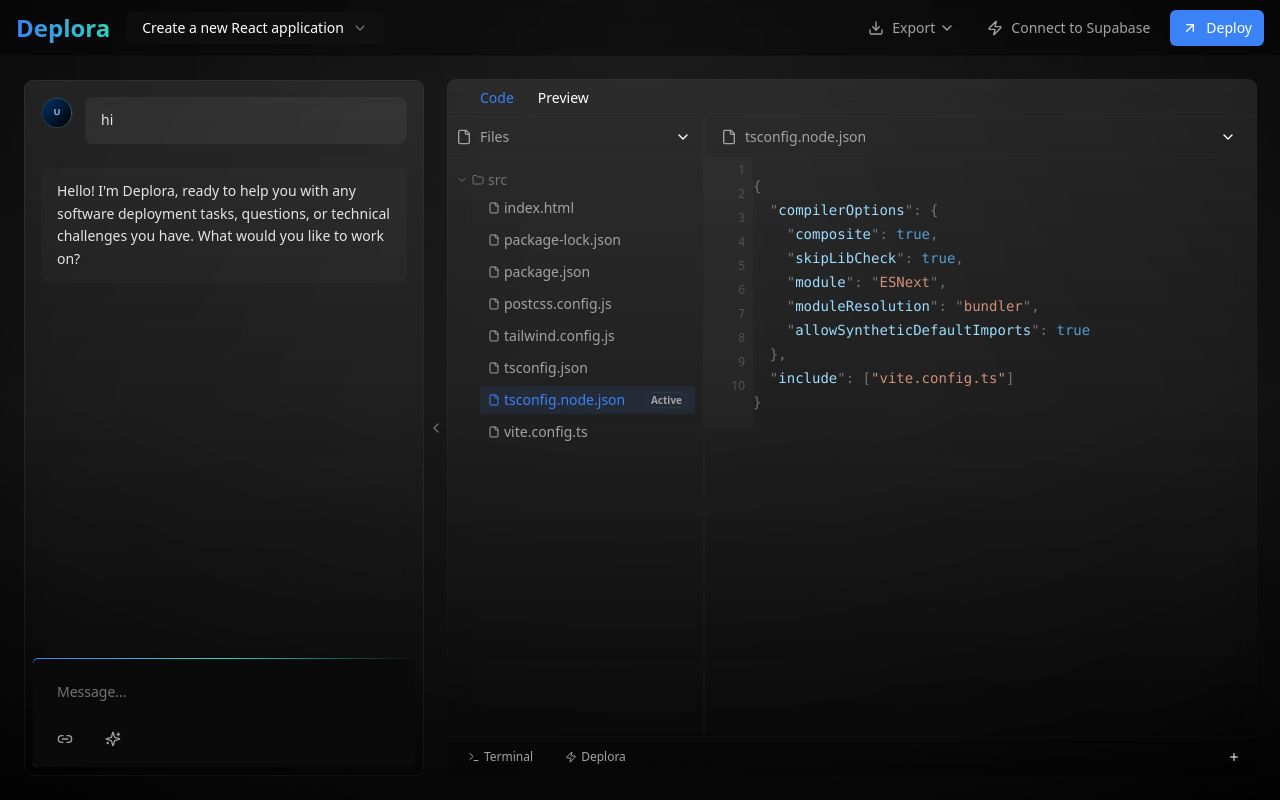
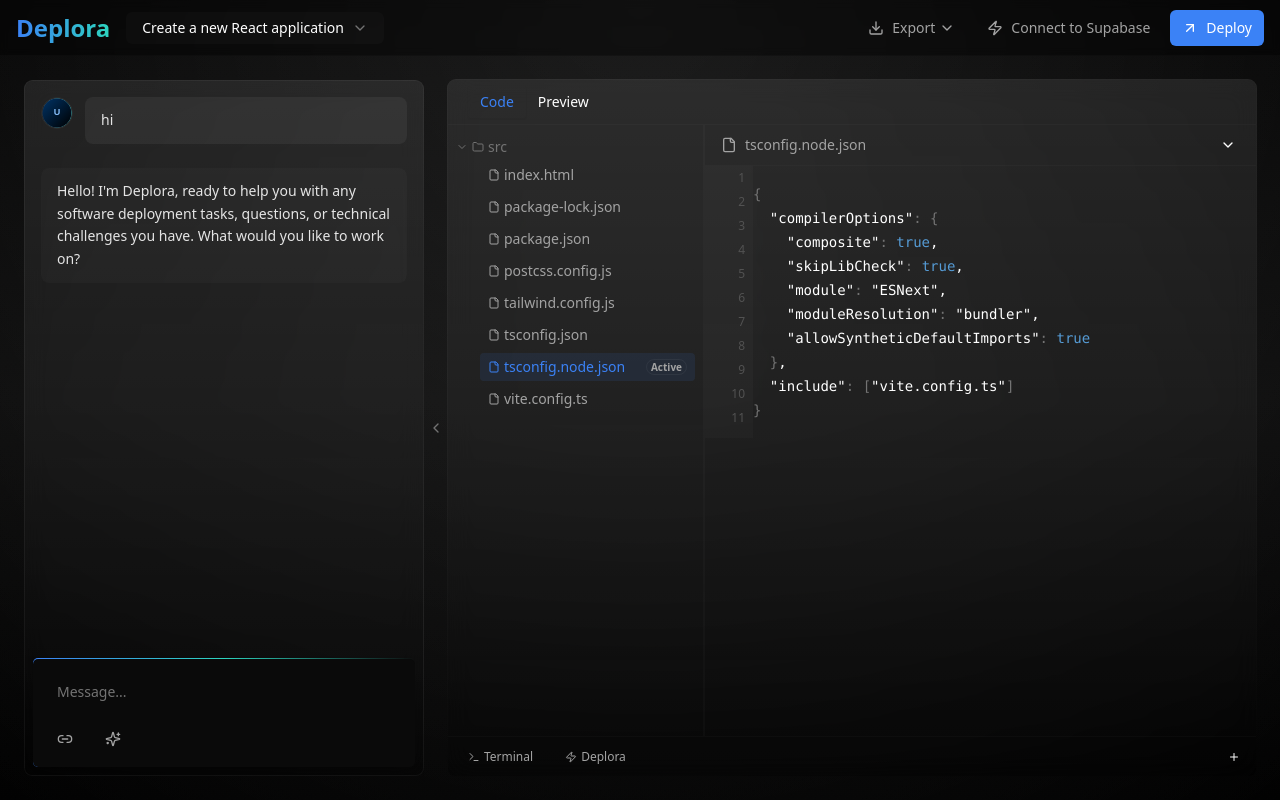
Before and after one commit to Deplora-Tech/int-deplora-web, a Next.js app: page / in a window 1280 px wide. Both pictures are taken after typing "Sample" into the empty fields and a click on the button "Create a docs site with Vitepress". Built offline with nearby package versions, Linux system fonts and the light colour scheme.

Commit message:
updated code editor

```diff
--- a/src/app/components/code-editor.tsx
+++ b/src/app/components/code-editor.tsx
@@ -1,18 +1,108 @@
-"use client"
+"use client";
 
-import { Badge } from "@/app/components/ui/badge"
-import { Button } from "@/app/components/ui/button"
-import { ScrollArea } from "@/app/components/ui/scroll-area"
-import { Separator } from "@/app/components/ui/separator"
-import { Tabs, TabsContent, TabsList, TabsTrigger } from "@/app/components/ui/tabs"
-import { ChevronDown, ChevronRight, FileIcon, FolderIcon, Plus, Terminal, Zap } from 'lucide-react'
+import React, { useState } from "react";
+import { Badge } from "@/app/components/ui/badge";
+import { Button } from "@/app/components/ui/button";
+import { ScrollArea } from "@/app/components/ui/scroll-area";
+import {
+  Tabs,
+  TabsContent,
+  TabsList,
+  TabsTrigger,
+} from "@/app/components/ui/tabs";
+import {
+  ChevronDown,
+  ChevronRight,
+  FileIcon,
+  FolderIcon,
+  Terminal,
+  Zap,
+  Plus,
+} from "lucide-react";
 
-export function CodeEditor() {
+// Sample file content mapping
+const FILE_CONTENT = {
+  "index.html": `
+<!DOCTYPE html>
+<html lang="en">
+  <head>
+    <meta charset="UTF-8" />
+    <meta name="viewport" content="width=device-width, initial-scale=1.0" />
+    <title>Document</title>
+  </head>
+  <body>
+    <h1>Hello, World!</h1>
+  </body>
+</html>`,
+  "package-lock.json": `
+{
+  "name": "sample-project",
+  "version": "1.0.0",
+  "dependencies": {
+    "react": "^18.0.0"
+  }
+}`,
+  "package.json": `
+{
+  "name": "sample-project",
+  "version": "1.0.0",
+  "main": "index.js",
+  "scripts": {
+    "start": "vite"
+  }
+}`,
+  "postcss.config.js": `
+module.exports = {
+  plugins: {
+    tailwindcss: {},
+    autoprefixer: {},
+  },
+};`,
+  "tailwind.config.js": `
+module.exports = {
+  content: ["./src/**/*.{js,ts,jsx,tsx,html}"],
+  theme: {
+    extend: {},
+  },
+  plugins: [],
+};`,
+  "tsconfig.json": `
+{
+  "compilerOptions": {
+    "target": "ESNext",
+    "module": "ESNext",
+    "moduleResolution": "node",
+    "strict": true
+  },
+  "include": ["src/**/*"]
+}`,
+  "tsconfig.node.json": `
+{
+  "compilerOptions": {
+    "composite": true,
+    "skipLibCheck": true,
+    "module": "ESNext",
+    "moduleResolution": "bundler",
+    "allowSyntheticDefaultImports": true
+  },
+  "include": ["vite.config.ts"]
+}`,
+  "vite.config.ts": `
+import { defineConfig } from "vite";
+import react from "@vitejs/plugin-react";
+
+export default defineConfig({
+  plugins: [react()],
+});`,
+};
+
+// File List
+const FILES = Object.keys(FILE_CONTENT);
+
+function TabsHeader() {
   return (
-    <div className="gradient-border flex-1 flex flex-col min-w-0">
-      <Tabs defaultValue="code" className="flex-1 flex flex-col">
     <div className="border-b border-white/[0.02]">
-          <div className="flex items-center px-4">
+      <div className="flex items-center px-4 py-1">
         <TabsList className="h-9 bg-transparent border-none">
           <TabsTrigger
             value="code"
@@ -29,18 +119,19 @@ export function CodeEditor() {
         </TabsList>
       </div>
     </div>
-        <TabsContent value="code" className="flex-1 p-0 mt-0">
-          <div className="flex h-full divide-x divide-white/[0.02]">
-            <div className="w-64 flex flex-col border-r border-white/[0.02]">
-              <div className="p-2 flex items-center justify-between border-b border-white/[0.02]">
-                <div className="flex items-center gap-2">
-                  <FileIcon className="w-4 h-4 text-neutral-400" />
-                  <span className="text-sm text-neutral-400">Files</span>
-                </div>
-                <Button variant="ghost" size="icon" className="h-6 w-6">
-                  <ChevronDown className="h-4 w-4" />
-                </Button>
-              </div>
+  );
+}
+
+function FileList({
+  selectedFile,
+  setSelectedFile,
+}: {
+  selectedFile: string;
+  setSelectedFile: React.Dispatch<
+    React.SetStateAction<keyof typeof FILE_CONTENT>
+  >;
+}) {
+  return (
     <ScrollArea className="flex-1">
       <div className="p-2 text-sm">
         <div className="flex items-center gap-1 text-neutral-500 py-1">
@@ -49,27 +140,19 @@ export function CodeEditor() {
           <span>src</span>
         </div>
         <div className="pl-6 space-y-1 text-neutral-400">
-                    {[
-                      'index.html',
-                      'package-lock.json',
-                      'package.json',
-                      'postcss.config.js',
-                      'tailwind.config.js',
-                      'tsconfig.json',
-                      'tsconfig.node.json',
-                      'vite.config.ts'
-                    ].map((file) => (
+          {FILES.map((file) => (
             <div
               key={file}
-                        className={`flex items-center gap-1 py-1 px-2 rounded group ${
-                          file === 'tsconfig.node.json'
-                            ? 'text-blue-500 bg-blue-500/10'
-                            : 'hover:bg-white/[0.02]'
+              onClick={() => setSelectedFile(file as keyof typeof FILE_CONTENT)}
+              className={`flex items-center gap-1 py-1 px-2 rounded cursor-pointer group ${
+                file === selectedFile
+                  ? "text-blue-500 bg-blue-500/10"
+                  : "hover:bg-white/[0.02]"
               }`}
             >
               <FileIcon className="w-3 h-3" />
               <span>{file}</span>
-                        {file === 'tsconfig.node.json' && (
+              {file === selectedFile && (
                 <Badge
                   variant="outline"
                   className="ml-auto h-4 border-white/[0.05] text-[10px] px-1 text-neutral-400 group-hover:border-white/[0.1]"
@@ -82,12 +165,65 @@ export function CodeEditor() {
         </div>
       </div>
     </ScrollArea>
+  );
+}
+
+function EditorContent({ selectedFile }: { selectedFile: keyof typeof FILE_CONTENT }) {
+  const renderHighlightedContent = (content: string) => {
+    // Split the content into lines
+    const lines = content.split("\n");
+
+    return lines.map((line, index) => (
+      <div key={index}>
+        {line.split(/(\s+|[{}[\]":,])/).map((token, i) => {
+          if (/^\s+$/.test(token)) {
+            return token; // Keep whitespace as is
+          }
+          if (
+            token === "{" ||
+            token === "}" ||
+            token === "[" ||
+            token === "]"
+          ) {
+            return (
+              <span key={i} className="text-neutral-500">
+                {token}
+              </span>
+            );
+          }
+          if (/^".*"$/.test(token)) {
+            return (
+              <span key={i} className="text-[#9CDCFE]">
+                {token}
+              </span>
+            );
+          }
+          if (/^(true|false|null|\d+)$/.test(token)) {
+            return (
+              <span key={i} className="text-[#569CD6]">
+                {token}
+              </span>
+            );
+          }
+          if (/:$/.test(token)) {
+            return (
+              <span key={i} className="text-neutral-500">
+                {token}
+              </span>
+            );
+          }
+          return token;
+        })}
       </div>
+    ));
+  };
+
+  return (
     <div className="flex-1 min-w-0">
       <div className="border-b border-white/[0.02] px-4 py-2 flex items-center justify-between">
         <div className="flex items-center gap-2">
           <FileIcon className="w-4 h-4 text-neutral-400" />
-                  <span className="text-sm text-neutral-400">tsconfig.node.json</span>
+          <span className="text-sm text-neutral-400">{selectedFile}</span>
         </div>
         <Button variant="ghost" size="icon" className="h-6 w-6">
           <ChevronDown className="h-4 w-4" />
@@ -96,75 +232,44 @@ export function CodeEditor() {
       <ScrollArea className="h-[calc(100%-40px)]">
         <div className="relative">
           <div className="absolute left-0 top-0 bottom-0 w-12 flex flex-col items-end pr-2 text-xs text-neutral-600 select-none bg-white/[0.02]">
-                    {Array.from({ length: 10 }).map((_, i) => (
-                      <div key={i} className="leading-6">{i + 1}</div>
+            {Array.from({
+              length: FILE_CONTENT[selectedFile].split("\n").length,
+            }).map((_, i) => (
+              <div key={i} className="leading-6">
+                {i + 1}
+              </div>
             ))}
           </div>
-                  <pre className="p-4 pl-12 font-mono text-sm leading-6">
-                    <code>
-                      <span className="text-neutral-500">{"{"}</span>
-                      <br />
-                      <span className="text-neutral-500">  "</span>
-                      <span className="text-[#9CDCFE]">compilerOptions</span>
-                      <span className="text-neutral-500">": {"{"}</span>
-                      <br />
-                      <span className="text-neutral-500">    "</span>
-                      <span className="text-[#9CDCFE]">composite</span>
-                      <span className="text-neutral-500">": </span>
-                      <span className="text-[#569CD6]">true</span>
-                      <span className="text-neutral-500">,</span>
-                      <br />
-                      <span className="text-neutral-500">    "</span>
-                      <span className="text-[#9CDCFE]">skipLibCheck</span>
-                      <span className="text-neutral-500">": </span>
-                      <span className="text-[#569CD6]">true</span>
-                      <span className="text-neutral-500">,</span>
-                      <br />
-                      <span className="text-neutral-500">    "</span>
-                      <span className="text-[#9CDCFE]">module</span>
-                      <span className="text-neutral-500">": "</span>
-                      <span className="text-[#CE9178]">ESNext</span>
-                      <span className="text-neutral-500">",</span>
-                      <br />
-                      <span className="text-neutral-500">    "</span>
-                      <span className="text-[#9CDCFE]">moduleResolution</span>
-                      <span className="text-neutral-500">": "</span>
-                      <span className="text-[#CE9178]">bundler</span>
-                      <span className="text-neutral-500">",</span>
-                      <br />
-                      <span className="text-neutral-500">    "</span>
-                      <span className="text-[#9CDCFE]">allowSyntheticDefaultImports</span>
-                      <span className="text-neutral-500">": </span>
-                      <span className="text-[#569CD6]">true</span>
-                      <br />
-                      <span className="text-neutral-500">  {"}"}</span>
-                      <span className="text-neutral-500">,</span>
-                      <br />
-                      <span className="text-neutral-500">  "</span>
-                      <span className="text-[#9CDCFE]">include</span>
-                      <span className="text-neutral-500">": [</span>
-                      <span className="text-[#CE9178]">"vite.config.ts"</span>
-                      <span className="text-neutral-500">]</span>
-                      <br />
-                      <span className="text-neutral-500">{"}"}</span>
-                    </code>
+          <pre className="p-4 pl-12 font-mono text-sm leading-6 whitespace-pre-wrap">
+            {renderHighlightedContent(FILE_CONTENT[selectedFile])}
           </pre>
         </div>
       </ScrollArea>
     </div>
-          </div>
-        </TabsContent>
-        <TabsContent value="preview" className="flex-1 mt-0">
-          <div className="p-4 text-neutral-400">Preview content here</div>
-        </TabsContent>
-      </Tabs>
+  );
+}
+
+function PreviewContent() {
+  return <div className="p-4 text-neutral-400">Preview content here</div>;
+}
+
+function FooterActions() {
+  return (
     <div className="h-10 px-2 flex items-center justify-between border-t border-white/[0.02]">
       <div className="flex items-center gap-2">
-          <Button variant="ghost" size="sm" className="h-7 text-xs text-neutral-400 hover:text-white">
+        <Button
+          variant="ghost"
+          size="sm"
+          className="h-7 text-xs text-neutral-400 hover:text-white"
+        >
           <Terminal className="w-3 h-3 mr-1" />
           Terminal
         </Button>
-          <Button variant="ghost" size="sm" className="h-7 text-xs text-neutral-400 hover:text-white">
+        <Button
+          variant="ghost"
+          size="sm"
+          className="h-7 text-xs text-neutral-400 hover:text-white"
+        >
           <Zap className="w-3 h-3 mr-1" />
           Deplora
         </Button>
@@ -173,6 +278,33 @@ export function CodeEditor() {
         <Plus className="w-3 h-3" />
       </Button>
     </div>
+  );
+}
+
+export function CodeEditor() {
+  const [selectedFile, setSelectedFile] =
+    useState<keyof typeof FILE_CONTENT>("tsconfig.node.json");
+
+  return (
+    <div className="gradient-border flex-1 flex flex-col min-w-0">
+      <Tabs defaultValue="code" className="flex-1 flex flex-col">
+        <TabsHeader />
+        <TabsContent value="code" className="flex-1 p-0 mt-0">
+          <div className="flex h-full divide-x divide-white/[0.02]">
+            <div className="w-64 flex flex-col border-r border-white/[0.02]">
+              <FileList
+                selectedFile={selectedFile}
+                setSelectedFile={setSelectedFile}
+              />
             </div>
-  )
+            <EditorContent selectedFile={selectedFile} />
+          </div>
+        </TabsContent>
+        <TabsContent value="preview" className="flex-1 mt-0">
+          <PreviewContent />
+        </TabsContent>
+      </Tabs>
+      <FooterActions />
+    </div>
+  );
 }
```
Lines whose indentation alone changed are shown as unchanged.
